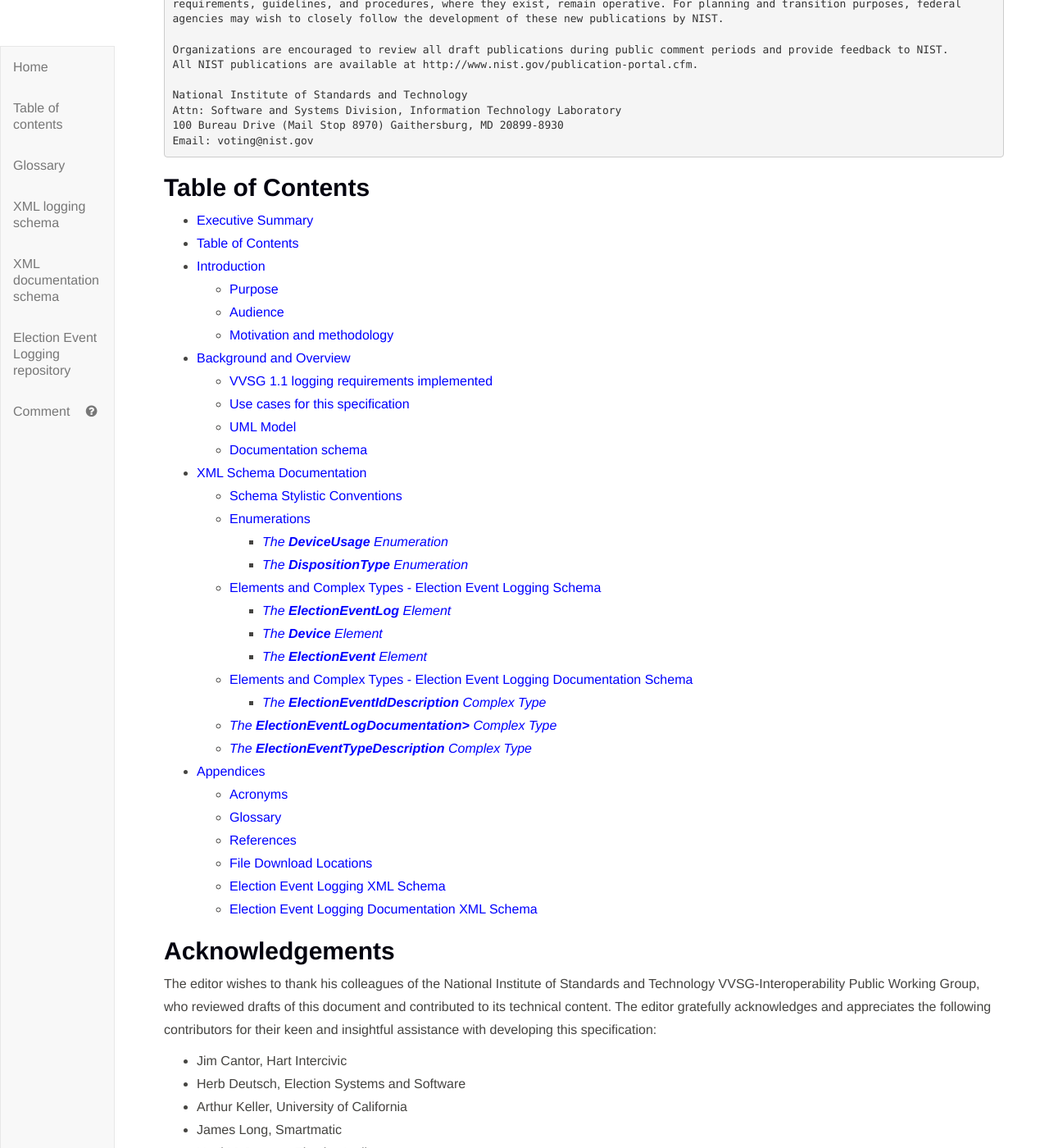
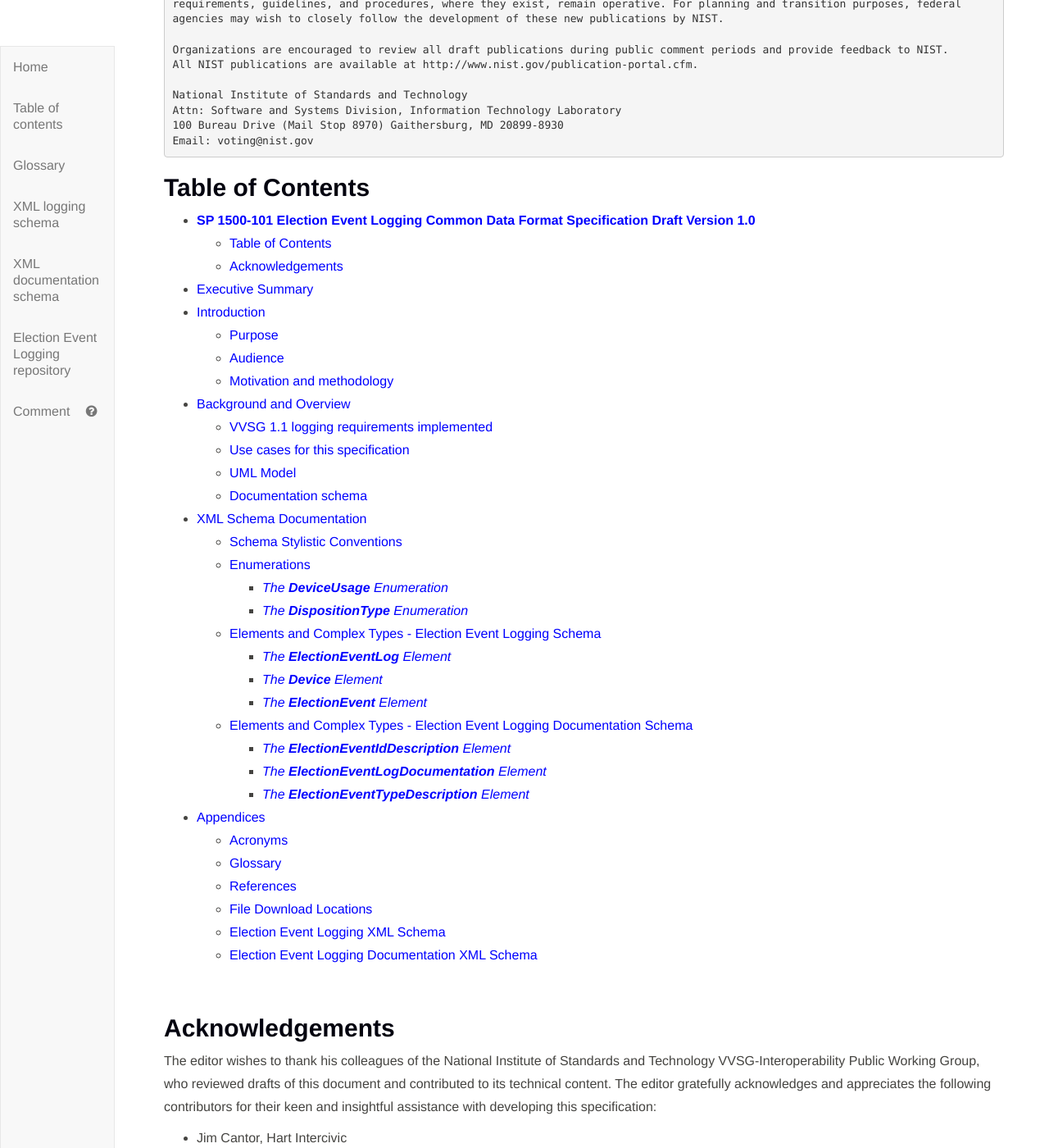
Before and after one commit to usnistgov/ElectionEventLogging, a Jekyll site: the page built from index.md, in a window 1280 px wide and 1400 px high, scrolled down 460 px. Shown: the whole window at 82% size. Built offline with Jekyll 4.4.1, drawn with Linux system fonts in a browser that asks for light colours; our own code applies the rules of GitHub Pages for plain Markdown files; some of the changed text lies outside the part shown.

Commit message:
updated text

```diff
--- a/index.md
+++ b/index.md
@@ -30,8 +30,10 @@
 
 <!-- TOC depthFrom:1 depthTo:6 withLinks:1 updateOnSave:1 orderedList:0 -->
 
+- [**SP 1500-101 Election Event Logging Common Data Format Specification Draft Version 1.0**](#sp-1500-101-election-event-logging-common-data-format-specification-draft-version-10)
+	- [Table of Contents](#table-of-contents)
+	- [Acknowledgements](#acknowledgements)
 - [Executive Summary](#executive-summary)
-- [Table of Contents](#table-of-contents)
 - [Introduction](#introduction)
 	- [Purpose](#purpose)
 	- [Audience](#audience)
@@ -51,9 +53,9 @@
 		- [*The **Device** Element*](#the-device-element)
 		- [*The **ElectionEvent** Element*](#the-electionevent-element)
 	- [Elements and Complex Types - Election Event Logging Documentation Schema](#elements-and-complex-types-election-event-logging-documentation-schema)
-		- [*The **ElectionEventIdDescription** Complex Type*](#the-electioneventiddescription-complex-type)
-    - [*The **ElectionEventLogDocumentation>** Complex Type*](#the-electioneventlogdocumentation-complex-type)
-    - [*The **ElectionEventTypeDescription** Complex Type*](#the-electioneventtypedescription-complex-type)
+		- [*The **ElectionEventIdDescription** Element*](#the-electioneventiddescription-element)
+		- [*The **ElectionEventLogDocumentation** Element*](#the-electioneventlogdocumentation-element)
+		- [*The **ElectionEventTypeDescription** Element*](#the-electioneventtypedescription-element)
 - [Appendices](#appendices)
 	- [Acronyms](#acronyms)
 	- [Glossary](#glossary)
@@ -62,7 +64,9 @@
 	- [Election Event Logging XML Schema](#election-event-logging-xml-schema)
 	- [Election Event Logging Documentation XML Schema](#election-event-logging-documentation-xml-schema)
 
-    <!-- /TOC -->
+<!-- /TOC -->
+
+<br>
 
 ## Acknowledgements
 The editor wishes to thank his colleagues of the National Institute of Standards and Technology VVSG-Interoperability Public Working Group, who reviewed drafts of this document and contributed to its technical content.  The editor gratefully acknowledges and appreciates the following contributors for their keen and insightful assistance with developing this specification:
@@ -474,7 +478,7 @@ The following sections deal with major elements and complex types in the Electio
 
 <br>
 
-### *The **ElectionEventIdDescription** Complex Type*
+### *The **ElectionEventIdDescription** Element*
 For associating a brief description with an election event log ID.
 
 Attribute | Required | Type | Attribute Description
@@ -498,7 +502,7 @@ Schema Definition:
 
 <br>
 
-### *The **ElectionEventLogDocumentation>** Complex Type*
+### *The **ElectionEventLogDocumentation** Element*
 `<ElectionEventLogDocumention>` is the root element.  It includes one or more `<ElectionEventIdDescription>` elements and `<ElectionEventTypeDescription>` elements, as well as other information for identifying the specific device associated with the election event documentation.
 
 The optional `<Signature>` element is used for an XML digital signature. `<Signature>` must be the last element of `<ElectionEventLogDocumention>`.
@@ -536,7 +540,7 @@ Schema Definition:
 
 <br>
 
-### *The **ElectionEventTypeDescription** Complex Type*
+### *The **ElectionEventTypeDescription** Element*
 For associating a brief description with an election event log type.
 
 Attribute | Required | Type | Attribute Description
```
